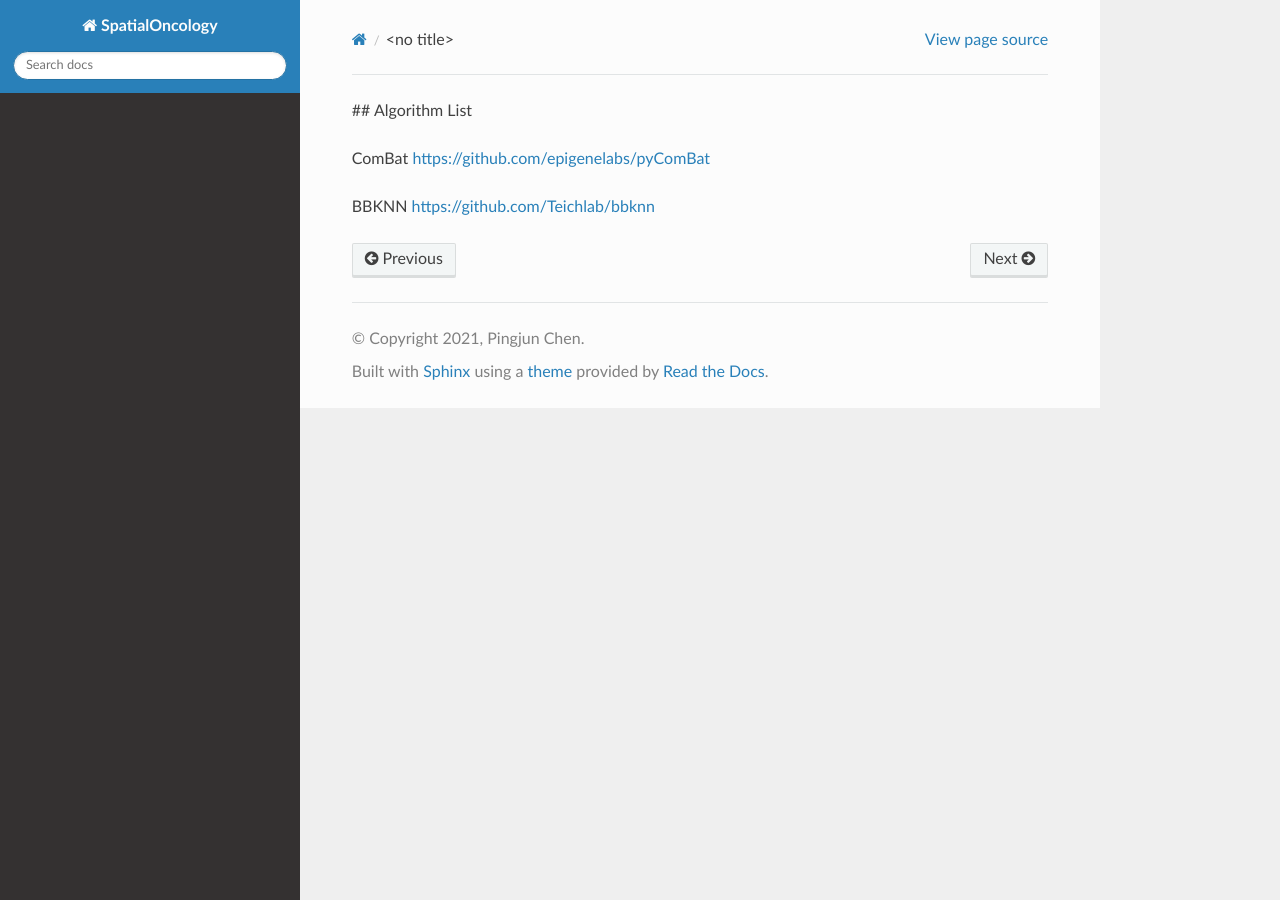
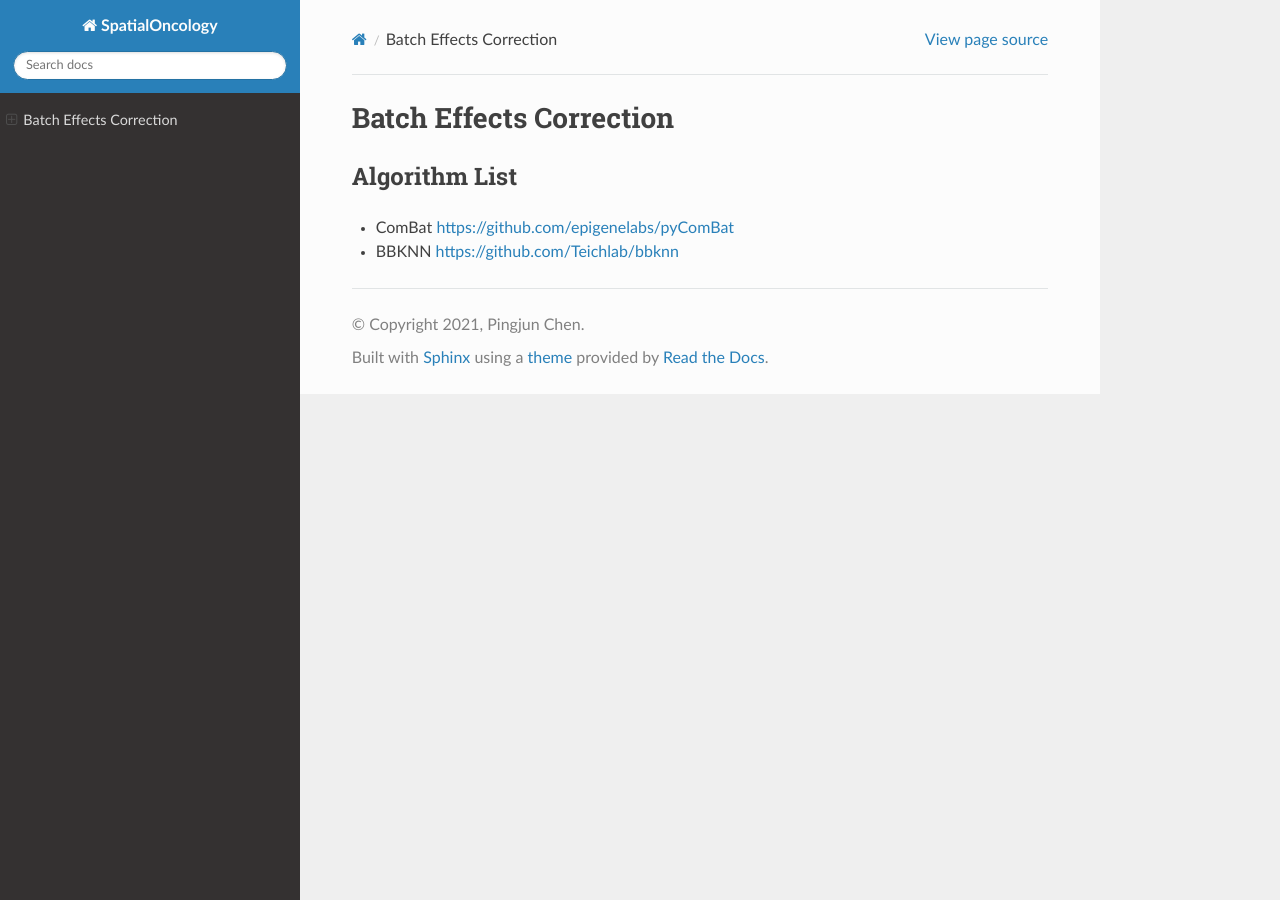
Before and after one commit to PingjunChen/MultiplexedSingleCellSpatialBiology, a Sphinx documentation site: the page built from docs/source/bec_algorithms.rst, in a window 1280 px wide. Built offline with Sphinx 7.4.7 and the Read the Docs theme 2.0.0, drawn with Linux system fonts in a browser that asks for light colours; pages that are not in the unit, such as notebooks, are missing from menus.

Commit message:
rename files

```diff
--- a/docs/source/batch_effects_correction.rst
+++ b/docs/source/bec_algorithms.rst
@@ -1,4 +1,7 @@
-## Algorithm List
+Batch Effects Correction
+========
 
+Algorithm List
+--------
 * ComBat https://github.com/epigenelabs/pyComBat
 * BBKNN https://github.com/Teichlab/bbknn
--- a/docs/source/index.rst
+++ b/docs/source/index.rst
@@ -13,7 +13,7 @@ This documentations contains the resources for multiplexed single-cell spatial a
    :maxdepth: 2
    :caption: Contents: Batch Effects Correction
 
-   batch_effects_correction.rst
+   bec_algorithm
 
 
 .. _community-detection:
@@ -22,4 +22,4 @@ This documentations contains the resources for multiplexed single-cell spatial a
    :maxdepth: 2
    :caption: Contents: Community Detection
 
-   CommunityDetection/Algorithms.rst
+   cd_algorithms
```
Also changed, not shown: docs/source/cd_algorithms.rst (renamed from docs/source/CommunityDetection/Algorithms.rst).
